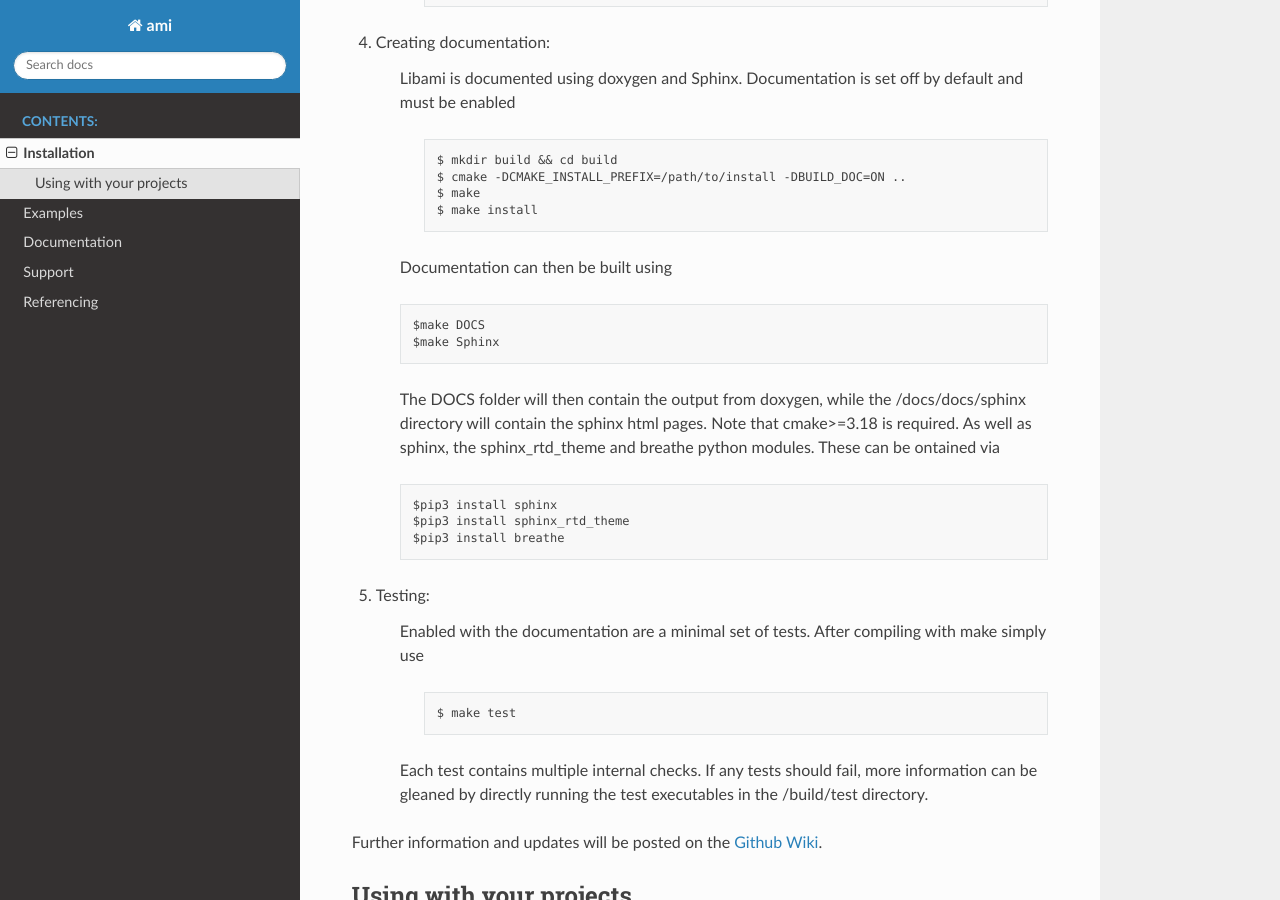
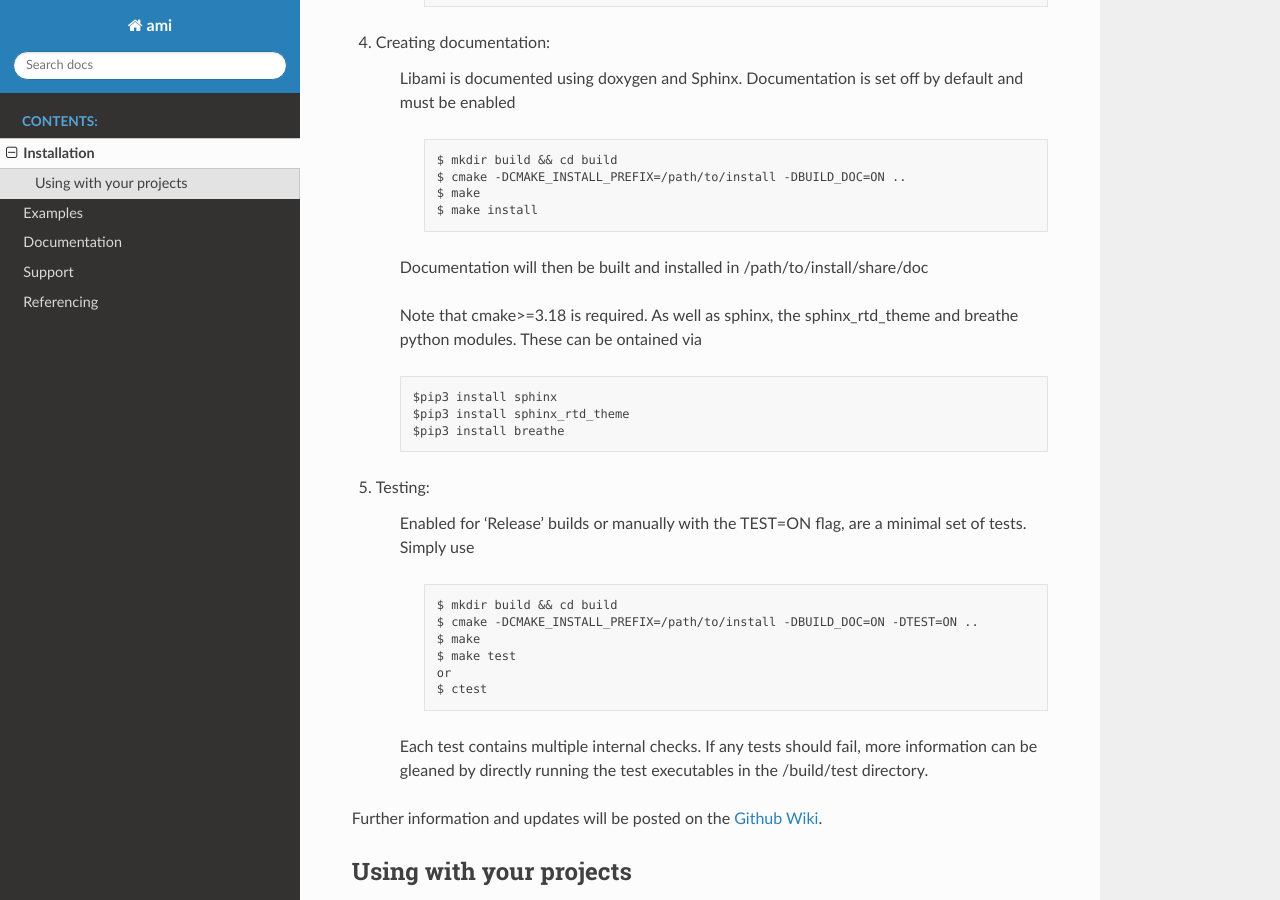
Before and after one commit to jpfleblanc/libami, a Sphinx documentation site: the page built from doc/install.rst, in a window 1280 px wide and 900 px high, scrolled down 841 px. Built offline with Sphinx 7.4.7 and the Read the Docs theme 2.0.0, drawn with Linux system fonts in a browser that asks for light colours.

Commit message:
updated documentation with Brad's suggestions

```diff
--- a/doc/conf.py
+++ b/doc/conf.py
@@ -15,6 +15,7 @@
 # sys.path.insert(0, os.path.abspath('.'))
 
 import subprocess, os
+
 
 def configureDoxyfile(input_dir, output_dir):
 
@@ -55,6 +56,7 @@ author = 'James P.F. LeBlanc'
 
 extensions = [ "breathe" ]
 
+
 #...
 
 # Add any paths that contain templates here, relative to this directory.
--- a/doc/install.rst
+++ b/doc/install.rst
@@ -53,15 +53,9 @@ In short:
 		 $ make
 		 $ make install
 
-	Documentation can then be built using
+	Documentation will then be built and installed in /path/to/install/share/doc
 
-	::
-
-		$make DOCS
-		$make Sphinx
-
-
-	The DOCS folder will then contain the output from doxygen, while the /docs/docs/sphinx directory will contain the sphinx html pages.  Note that cmake>=3.18 is required.  As well as sphinx, the sphinx_rtd_theme and breathe python modules.  These can be ontained via
+	Note that cmake>=3.18 is required.  As well as sphinx, the sphinx_rtd_theme and breathe python modules.  These can be ontained via
 
 	::
 
@@ -71,11 +65,16 @@ In short:
 
 5. Testing:
 
-	Enabled with the documentation are a minimal set of tests.  After compiling with make simply use
+	Enabled for 'Release' builds or manually with the TEST=ON flag, are a minimal set of tests.  Simply use
 
 		::
 
+		 $ mkdir build && cd build
+		 $ cmake -DCMAKE_INSTALL_PREFIX=/path/to/install -DBUILD_DOC=ON -DTEST=ON ..
+		 $ make
 		 $ make test
+		 or
+		 $ ctest
 
 	Each test contains multiple internal checks.  If any tests should fail, more information can be gleaned by directly running the test executables in the /build/test directory.
 
@@ -83,9 +82,9 @@ In short:
 Further information and updates will be posted on the `Github Wiki`_.
 
 
-----------
+------------------------
 Using with your projects
-----------
+------------------------
 
 In short, use a standard `CMake`-based approach:
 
```
Also changed, not shown: doc/docs.rst (line endings or trailing spaces), doc/requirements.txt (line endings or trailing spaces), 5 other files.
